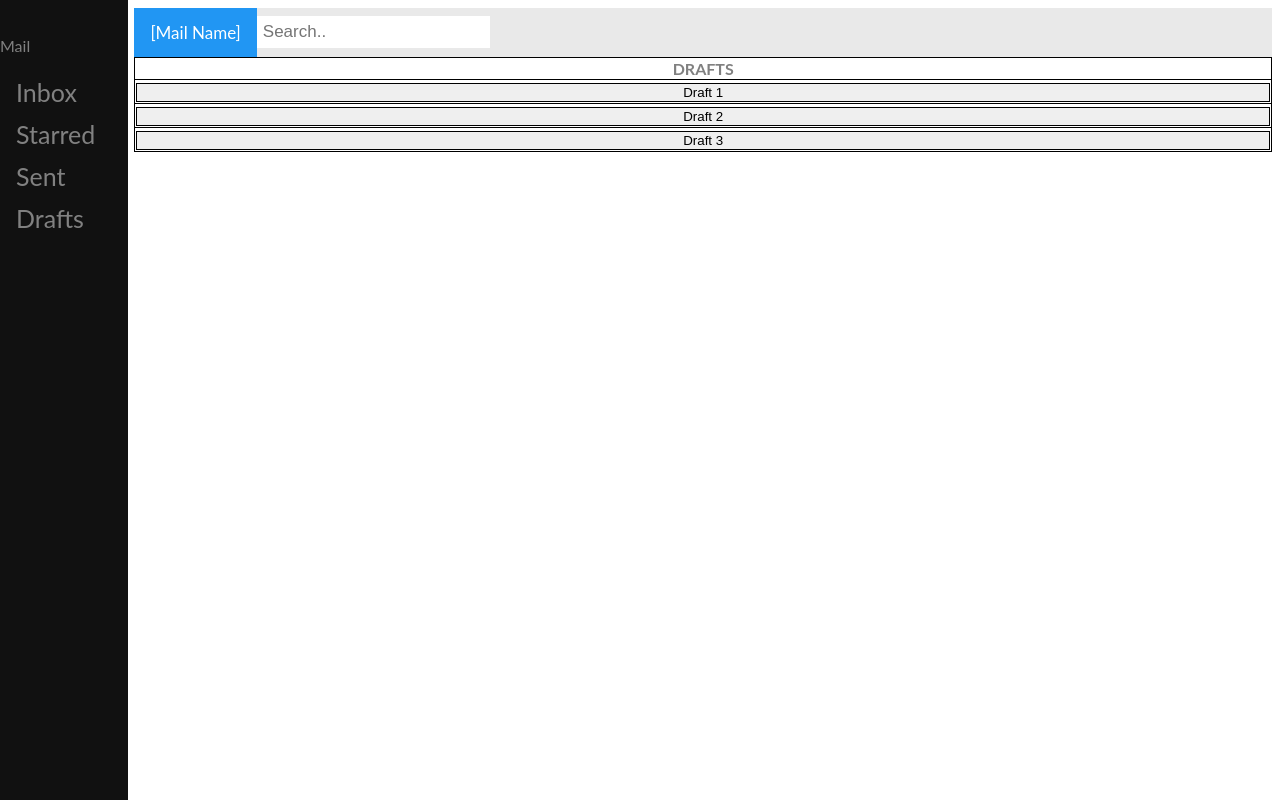
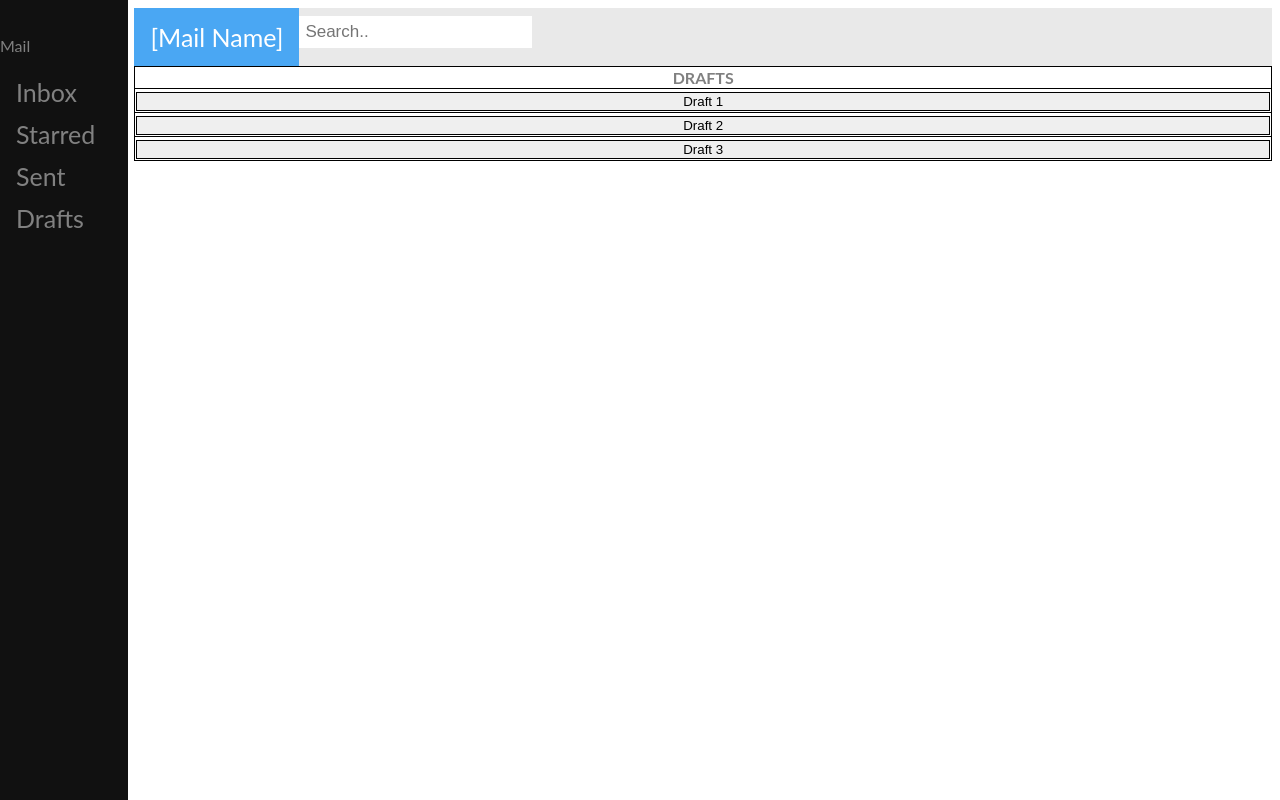
Before and after one commit to 20somethingeggs/email-practice, a plain HTML site: page index.html in a window 1280 px wide. Drawn offline with Linux system fonts and the light colour scheme.

Commit message:
changed font sizeand changed button color

```diff
--- a/style.css
+++ b/style.css
@@ -64,7 +64,7 @@ body {
     text-align: center;
     padding: 14px 16px;
     text-decoration: none;
-    font-size: 17px;
+    font-size: 25px;
 }
 
 .topnav a:hover {
@@ -73,7 +73,7 @@ body {
 }
 
 .topnav a.active {
-    background-color: #2196F3;
+    background-color: #4aa7f3;
     color: white;
 }
 
```
